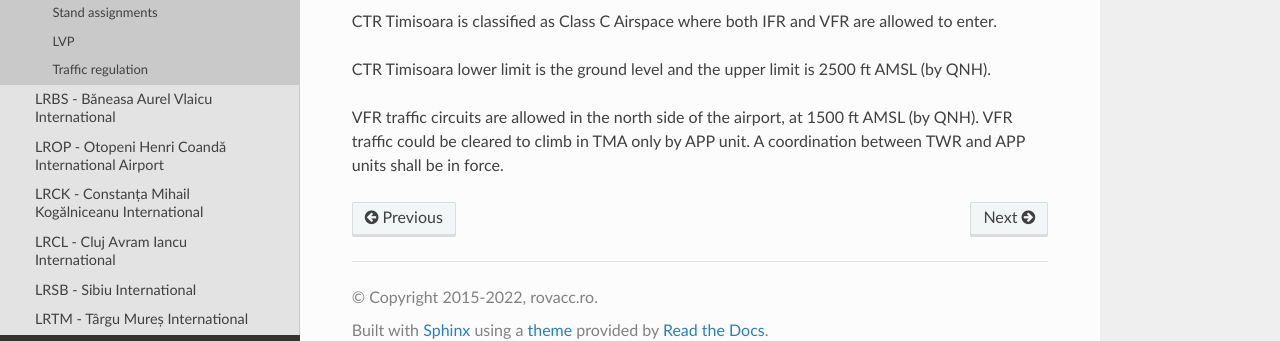
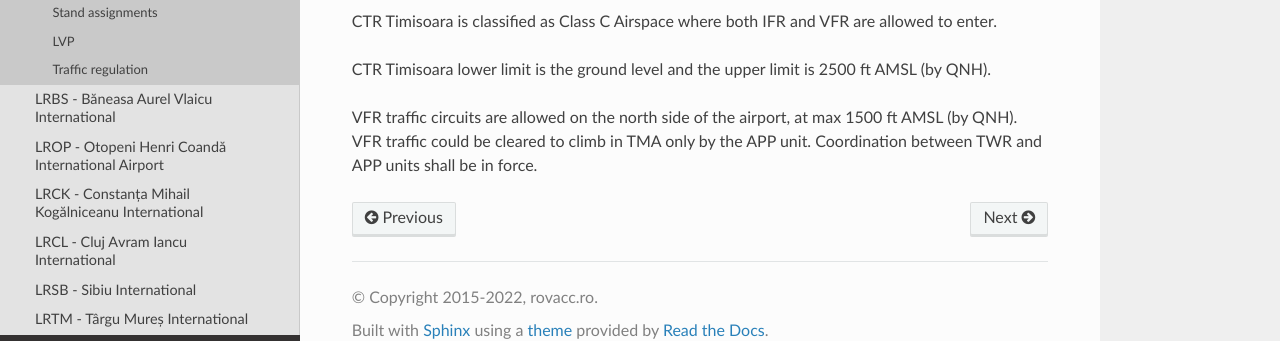
Before and after one commit to ROvACC/training-docs, a Sphinx documentation site: the page built from docs/source/airports/arad-tma/LRTR.rst, in a window 1280 px wide and 900 px high, scrolled down 1817 px. Shown: the part 533-874 px from the top of the window. Built offline with Sphinx 7.4.7 and the Read the Docs theme 2.0.0, drawn with Linux system fonts in a browser that asks for light colours.

Commit message:
Update docs/source/airports/arad-tma/LRTR.rst
Co-authored-by: George <george.enciu@gmail.com>

```diff
--- a/docs/source/airports/arad-tma/LRTR.rst
+++ b/docs/source/airports/arad-tma/LRTR.rst
@@ -106,4 +106,4 @@ CTR Timisoara is classified as Class C Airspace where both IFR and VFR are allow
 
 CTR Timisoara lower limit is the ground level and the upper limit is 2500 ft AMSL (by QNH).
 
-VFR traffic circuits are allowed in the north side of the airport, at 1500 ft AMSL (by QNH). VFR traffic could be cleared to climb in TMA only by APP unit. A coordination between TWR and APP units shall be in force.
+VFR traffic circuits are allowed on the north side of the airport, at max 1500 ft AMSL (by QNH). VFR traffic could be cleared to climb in TMA only by the APP unit. Coordination between TWR and APP units shall be in force.
```
